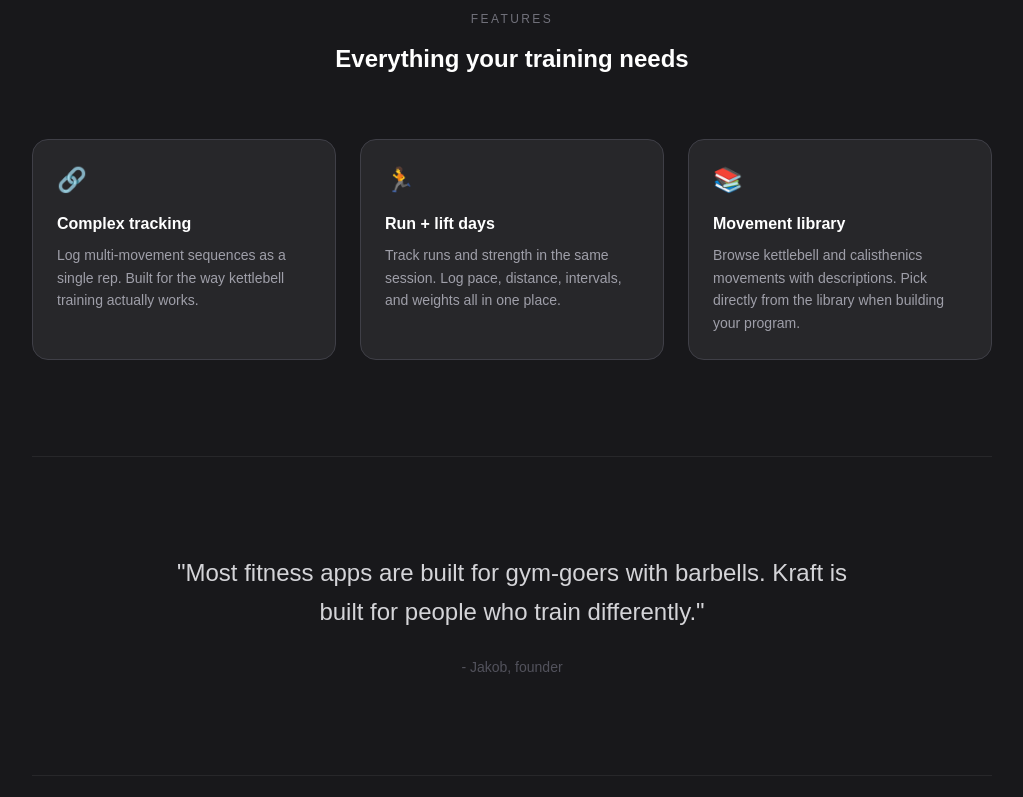
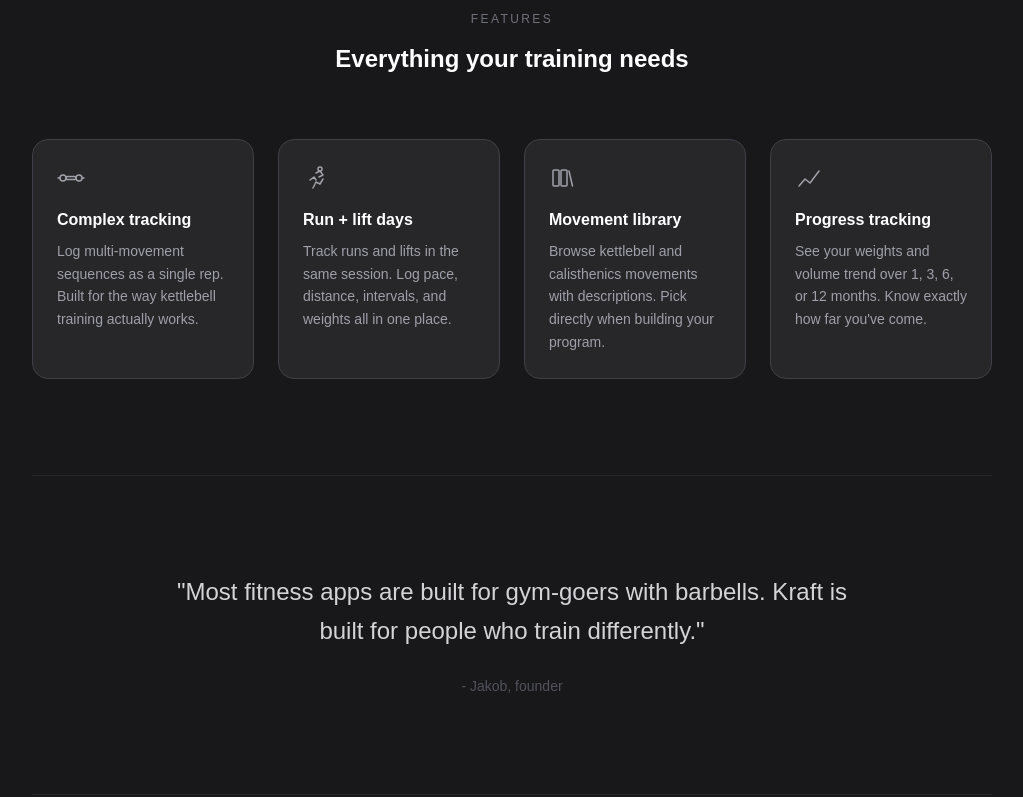
Before and after one commit to jakobbeschel/kraft, a Next.js app: page / in a window 1280 px wide. Shown: the part 1197-1994 px from the top of the page, without its empty margins (128-1151 px from the left). Built offline with nearby package versions, Linux system fonts and the light colour scheme.

Commit message:
Add silhouette backgrounds and SVG icons to landing page

```diff
--- a/app/page.js
+++ b/app/page.js
@@ -3,6 +3,86 @@
 import { useEffect, useState } from 'react'
 import { supabase } from './lib/supabase'
 import Nav from './components/Nav'
+
+function IconComplex() {
+  return (
+    <svg width="28" height="28" viewBox="0 0 28 28" fill="none" xmlns="http://www.w3.org/2000/svg">
+      <circle cx="6" cy="14" r="3" stroke="#a1a1aa" strokeWidth="1.5"/>
+      <circle cx="22" cy="14" r="3" stroke="#a1a1aa" strokeWidth="1.5"/>
+      <rect x="9" y="12.5" width="10" height="3" rx="1.5" stroke="#a1a1aa" strokeWidth="1.5"/>
+      <path d="M3 14H1M27 14H25" stroke="#a1a1aa" strokeWidth="1.5" strokeLinecap="round"/>
+    </svg>
+  )
+}
+
+function IconRun() {
+  return (
+    <svg width="28" height="28" viewBox="0 0 28 28" fill="none" xmlns="http://www.w3.org/2000/svg">
+      <circle cx="17" cy="5" r="2" stroke="#a1a1aa" strokeWidth="1.5"/>
+      <path d="M13 9l4-2 3 4-4 2" stroke="#a1a1aa" strokeWidth="1.5" strokeLinecap="round" strokeLinejoin="round"/>
+      <path d="M10 24l3-6 4 2 3-5" stroke="#a1a1aa" strokeWidth="1.5" strokeLinecap="round" strokeLinejoin="round"/>
+      <path d="M7 16l4-3 2 3" stroke="#a1a1aa" strokeWidth="1.5" strokeLinecap="round" strokeLinejoin="round"/>
+    </svg>
+  )
+}
+
+function IconLibrary() {
+  return (
+    <svg width="28" height="28" viewBox="0 0 28 28" fill="none" xmlns="http://www.w3.org/2000/svg">
+      <rect x="4" y="6" width="6" height="16" rx="1" stroke="#a1a1aa" strokeWidth="1.5"/>
+      <rect x="12" y="6" width="6" height="16" rx="1" stroke="#a1a1aa" strokeWidth="1.5"/>
+      <path d="M20 7l3.5 15" stroke="#a1a1aa" strokeWidth="1.5" strokeLinecap="round"/>
+    </svg>
+  )
+}
+
+function IconProgress() {
+  return (
+    <svg width="28" height="28" viewBox="0 0 28 28" fill="none" xmlns="http://www.w3.org/2000/svg">
+      <path d="M4 22l6-7 5 4 9-12" stroke="#a1a1aa" strokeWidth="1.5" strokeLinecap="round" strokeLinejoin="round"/>
+    </svg>
+  )
+}
+
+function KettlebellSilhouette({ className }) {
+  return (
+    <svg viewBox="0 0 120 160" fill="currentColor" xmlns="http://www.w3.org/2000/svg" className={className}>
+      <circle cx="60" cy="45" r="30" />
+      <path d="M44 42 Q40 55 35 65 Q28 80 28 100 Q28 130 60 130 Q92 130 92 100 Q92 80 85 65 Q80 55 76 42 Z" />
+      <rect x="50" y="10" width="20" height="10" rx="5" />
+      <path d="M45 18 Q60 8 75 18" stroke="currentColor" strokeWidth="8" fill="none" strokeLinecap="round"/>
+    </svg>
+  )
+}
+
+function PullupSilhouette({ className }) {
+  return (
+    <svg viewBox="0 0 100 180" fill="currentColor" xmlns="http://www.w3.org/2000/svg" className={className}>
+      <line x1="10" y1="10" x2="90" y2="10" stroke="currentColor" strokeWidth="8" strokeLinecap="round"/>
+      <circle cx="50" cy="38" r="12" />
+      <path d="M50 50 L50 100" stroke="currentColor" strokeWidth="8" strokeLinecap="round"/>
+      <path d="M50 60 L25 30" stroke="currentColor" strokeWidth="7" strokeLinecap="round"/>
+      <path d="M50 60 L75 30" stroke="currentColor" strokeWidth="7" strokeLinecap="round"/>
+      <path d="M50 100 L30 140" stroke="currentColor" strokeWidth="7" strokeLinecap="round"/>
+      <path d="M50 100 L70 140" stroke="currentColor" strokeWidth="7" strokeLinecap="round"/>
+    </svg>
+  )
+}
+
+function HandstandSilhouette({ className }) {
+  return (
+    <svg viewBox="0 0 100 180" fill="currentColor" xmlns="http://www.w3.org/2000/svg" className={className}>
+      <circle cx="50" cy="145" r="12" />
+      <path d="M50 133 L50 85" stroke="currentColor" strokeWidth="8" strokeLinecap="round"/>
+      <path d="M50 115 L25 95" stroke="currentColor" strokeWidth="7" strokeLinecap="round"/>
+      <path d="M50 115 L75 95" stroke="currentColor" strokeWidth="7" strokeLinecap="round"/>
+      <path d="M50 85 L30 45" stroke="currentColor" strokeWidth="7" strokeLinecap="round"/>
+      <path d="M50 85 L70 45" stroke="currentColor" strokeWidth="7" strokeLinecap="round"/>
+      <path d="M30 45 L20 170" stroke="currentColor" strokeWidth="5" strokeLinecap="round"/>
+      <path d="M70 45 L80 170" stroke="currentColor" strokeWidth="5" strokeLinecap="round"/>
+    </svg>
+  )
+}
 
 export default function Home() {
   const [user, setUser] = useState(null)
@@ -23,17 +103,24 @@
       <Nav current="Home" />
 
       {/* Hero */}
-      <section className="flex flex-col items-center justify-center text-center px-6 pt-28 pb-24">
-        <span className="text-xs text-zinc-500 uppercase tracking-[0.2em] mb-6">
+      <section className="relative flex flex-col items-center justify-center text-center px-6 pt-28 pb-24 overflow-hidden">
+
+        {/* Silhouettes */}
+        <KettlebellSilhouette className="absolute left-[5%] top-8 w-32 text-zinc-800 opacity-60 rotate-[-12deg]" />
+        <KettlebellSilhouette className="absolute right-[8%] bottom-4 w-20 text-zinc-800 opacity-40 rotate-[10deg]" />
+        <PullupSilhouette className="absolute right-[14%] top-6 w-24 text-zinc-800 opacity-40" />
+        <HandstandSilhouette className="absolute left-[12%] bottom-0 w-20 text-zinc-800 opacity-30" />
+
+        <span className="relative text-xs text-zinc-500 uppercase tracking-[0.2em] mb-6">
           Built for functional fitness
         </span>
-        <h1 className="text-6xl font-bold tracking-tight max-w-2xl leading-[1.1] mb-6">
+        <h1 className="relative text-6xl font-bold tracking-tight max-w-2xl leading-[1.1] mb-6">
           Train with purpose.<br />Track with precision.
         </h1>
-        <p className="text-zinc-400 text-lg max-w-lg mb-10 leading-relaxed">
+        <p className="relative text-zinc-400 text-lg max-w-lg mb-10 leading-relaxed">
           Kraft is a training tracker built for kettlebell athletes and calisthenics practitioners. No fluff, no barbell bias.
         </p>
-        <div className="flex items-center gap-4">
+        <div className="relative flex items-center gap-4">
           {!loading && (
             user ? (
               <a href="/dashboard" className="bg-white text-zinc-900 px-7 py-3.5 rounded-xl font-semibold hover:bg-zinc-100 transition-colors">
@@ -63,7 +150,6 @@
         <span className="block text-xs text-zinc-500 uppercase tracking-[0.2em] text-center mb-4">How it works</span>
         <h2 className="text-2xl font-semibold text-center mb-16">From program to logged in minutes</h2>
         <div className="grid grid-cols-1 md:grid-cols-3 gap-10">
-
           <div className="flex flex-col">
             <span className="text-4xl font-bold text-zinc-700 mb-4">01</span>
             <h3 className="font-semibold mb-2">Build your program</h3>
@@ -71,7 +157,6 @@
               Set up your weekly training split. Choose day types, add exercises, and pull movements straight from the library.
             </p>
           </div>
-
           <div className="flex flex-col">
             <span className="text-4xl font-bold text-zinc-700 mb-4">02</span>
             <h3 className="font-semibold mb-2">Log each session</h3>
@@ -79,7 +164,6 @@
               Record sets, reps, and weight for lifts. Log pace, distance, and interval splits for runs. All in one place.
             </p>
           </div>
-
           <div className="flex flex-col">
             <span className="text-4xl font-bold text-zinc-700 mb-4">03</span>
             <h3 className="font-semibold mb-2">Track your progress</h3>
@@ -87,7 +171,6 @@
               See what you lifted last week. Review past sessions directly from your dashboard. Know exactly where you stand.
             </p>
           </div>
-
         </div>
       </section>
 
@@ -100,10 +183,10 @@
       <section id="features" className="px-8 py-24 max-w-5xl mx-auto">
         <span className="block text-xs text-zinc-500 uppercase tracking-[0.2em] text-center mb-4">Features</span>
         <h2 className="text-2xl font-semibold text-center mb-16">Everything your training needs</h2>
-        <div className="grid grid-cols-1 md:grid-cols-3 gap-6">
+        <div className="grid grid-cols-1 md:grid-cols-4 gap-6">
 
           <div className="bg-zinc-800 rounded-2xl p-6 border border-zinc-700">
-            <div className="text-2xl mb-4">🔗</div>
+            <div className="mb-4"><IconComplex /></div>
             <h3 className="font-semibold mb-2">Complex tracking</h3>
             <p className="text-zinc-400 text-sm leading-relaxed">
               Log multi-movement sequences as a single rep. Built for the way kettlebell training actually works.
@@ -111,18 +194,26 @@
           </div>
 
           <div className="bg-zinc-800 rounded-2xl p-6 border border-zinc-700">
-            <div className="text-2xl mb-4">🏃</div>
+            <div className="mb-4"><IconRun /></div>
             <h3 className="font-semibold mb-2">Run + lift days</h3>
             <p className="text-zinc-400 text-sm leading-relaxed">
-              Track runs and strength in the same session. Log pace, distance, intervals, and weights all in one place.
+              Track runs and lifts in the same session. Log pace, distance, intervals, and weights all in one place.
             </p>
           </div>
 
           <div className="bg-zinc-800 rounded-2xl p-6 border border-zinc-700">
-            <div className="text-2xl mb-4">📚</div>
+            <div className="mb-4"><IconLibrary /></div>
             <h3 className="font-semibold mb-2">Movement library</h3>
             <p className="text-zinc-400 text-sm leading-relaxed">
-              Browse kettlebell and calisthenics movements with descriptions. Pick directly from the library when building your program.
+              Browse kettlebell and calisthenics movements with descriptions. Pick directly when building your program.
+            </p>
+          </div>
+
+          <div className="bg-zinc-800 rounded-2xl p-6 border border-zinc-700">
+            <div className="mb-4"><IconProgress /></div>
+            <h3 className="font-semibold mb-2">Progress tracking</h3>
+            <p className="text-zinc-400 text-sm leading-relaxed">
+              See your weights and volume trend over 1, 3, 6, or 12 months. Know exactly how far you've come.
             </p>
           </div>
 
@@ -134,7 +225,7 @@
         <div className="border-t border-zinc-800" />
       </div>
 
-      {/* Quote / pull section */}
+      {/* Quote */}
       <section className="px-8 py-24 max-w-3xl mx-auto text-center">
         <p className="text-2xl font-medium text-zinc-300 leading-relaxed mb-6">
           "Most fitness apps are built for gym-goers with barbells. Kraft is built for people who train differently."
```
